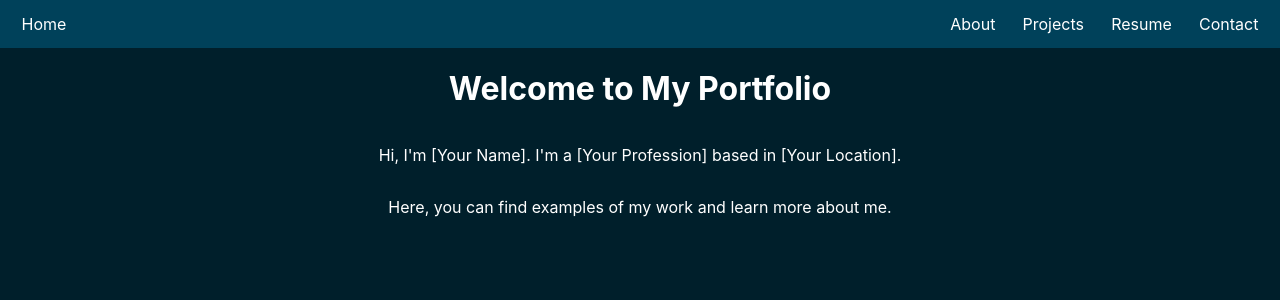
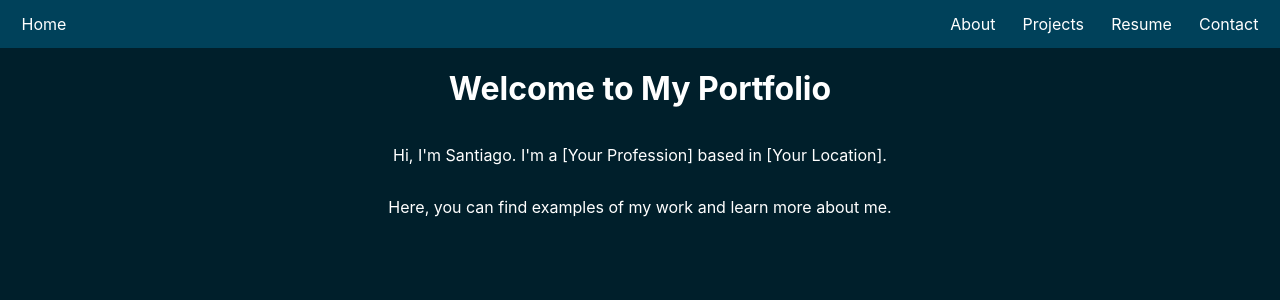
Before and after one commit to Santin203/santin203.github.io, a React (Create React App) app: page / in a window 1280 px wide. Shown: the top 300 px of the page. Built offline with nearby package versions, Linux system fonts and the light colour scheme.

Commit message:
Update homepage URL and change name in Home.tsx

```diff
--- a/src/pages/Home.tsx
+++ b/src/pages/Home.tsx
@@ -4,7 +4,7 @@ const Home: React.FC = () => {
     return (
         <div className="pages">
             <h1>Welcome to My Portfolio</h1>
-            <p>Hi, I'm [Your Name]. I'm a [Your Profession] based in [Your Location].</p>
+            <p>Hi, I'm Santiago. I'm a [Your Profession] based in [Your Location].</p>
             <p>Here, you can find examples of my work and learn more about me.</p>
         </div>
     );
```
